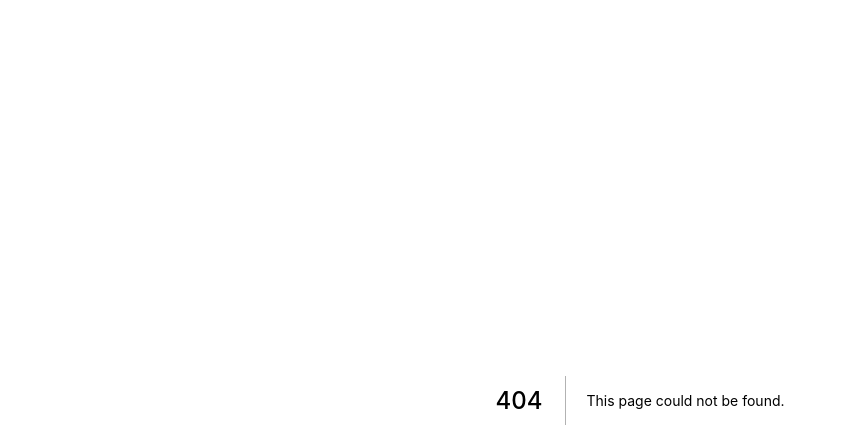
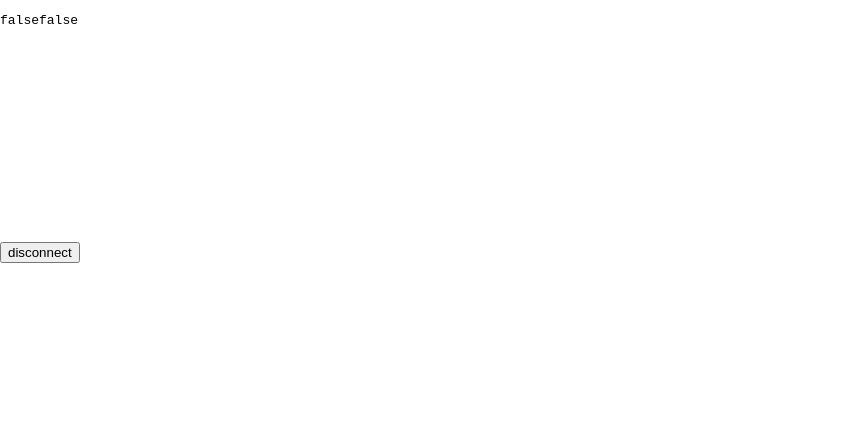
Before and after one commit to bulayevmoscow/karim_mashinki, a Next.js app: page /checkjoystick in a window 1280 px wide. Before the commit this address had no page. Shown: the top 448 px of the page, without its empty margins (0-847 px from the left). Built offline with nearby package versions, Linux system fonts and the light colour scheme.

Commit message:
joystick

```diff
--- a/package.json
+++ b/package.json
@@ -6,7 +6,8 @@
     "dev": "next dev",
     "build": "next build",
     "start": "next start",
-    "go" : "next build && next start -p 80"
+    "buildAndStart": "next build && next start",
+    "go80port" : "next build && next start -p 80"
   },
   "dependencies": {
     "next": "10.2.0",
--- /dev/null
+++ b/pages/checkjoystick.js
@@ -0,0 +1,101 @@
+import React, { useEffect, useState } from 'react'
+
+class ProgressBar extends React.Component {
+  render () {
+    const width = Math.abs(this.props.width)
+    // const color
+    return (
+      <div style={{
+        transform: (this.props.width > 0) ? '' : 'rotate(180deg)'
+      }
+      }>
+        <div style={{
+          height: 100,
+          width: width / 2 + '%' ,
+          marginLeft: '50%',
+          transform: 'rotate(180deg)',
+          background: (this.props.width > 0) ? 'green' : 'red'
+        }}/>
+      </div>
+
+    )
+  }
+}
+
+const CheckJoystick = (predicate, thisArg) => {
+
+  const [connect, setConnect] = useState(false)
+  const [joystick, setJoystick] = useState(false)
+  const [switcher, setSwitcher] = useState(true)
+  const joystickConnect = (ev) => {
+    setConnect('true')
+    console.log(navigator.getGamepads())
+    console.log(ev)
+  }
+
+  const joystickDisconnect = (ev) => {
+    setConnect('false')
+    console.log(ev)
+  }
+
+  const joystickHandler = () => {
+    // console.log('handler')
+    const devices = Object.values(navigator.getGamepads())
+    if (devices.filter(x => x) > 0) {
+      alert('more that 1 device')
+      return
+    }
+    //todo Сделать выбор устройства для мобил
+    // alert([devices[0], devices[1], devices[2], devices[3]])
+    const device = devices.filter(x => x)[1]
+    if (!device)
+      return
+    // setJoystick({
+
+    // })
+    setJoystick({
+      axesLeft: {
+        x: device.axes[0] * 100,
+        y: device.axes[1] * 100
+      },
+      axesRight: {
+        x: device.axes[2],
+        y: device.axes[3]
+      },
+      buttonCross: device.buttons[0].pressed,
+      buttonCircle: device.buttons[1].pressed,
+      buttonSquare: device.buttons[2].pressed,
+      buttonTriangle: device.buttons[3].pressed,
+
+    })
+    //  square triangle circle
+  }
+
+  useEffect(() => {
+    window.addEventListener('keypress', x => alert(x))
+    window.addEventListener('gamepadconnected', joystickConnect)
+    window.addEventListener('gamepaddisconnected', joystickDisconnect)
+    if (switcher) {
+      const joystickInterval = window.setInterval(joystickHandler, 25)
+    }
+
+    return (() => {
+      window.removeEventListener('gamepadconnected', joystickConnect)
+      window.removeEventListener('gamepaddisconnected', joystickDisconnect)
+      // window.clearInterval(joystickInterval)
+    })
+  }, [switcher])
+
+  return <div>
+    <pre>
+      {connect.toString()}
+      {JSON.stringify(joystick, '', '\t')}
+    </pre>
+    <ProgressBar width={(joystick) ? joystick.axesLeft.x : 0}/>
+    <ProgressBar width={(joystick) ? joystick.axesLeft.y : 0}/>
+
+    <button onClick={setSwitcher.bind(null, !switcher)}>{(switcher) ? 'disconnect' : 'connect'} </button>
+  </div>
+}
+
+export default CheckJoystick
```
